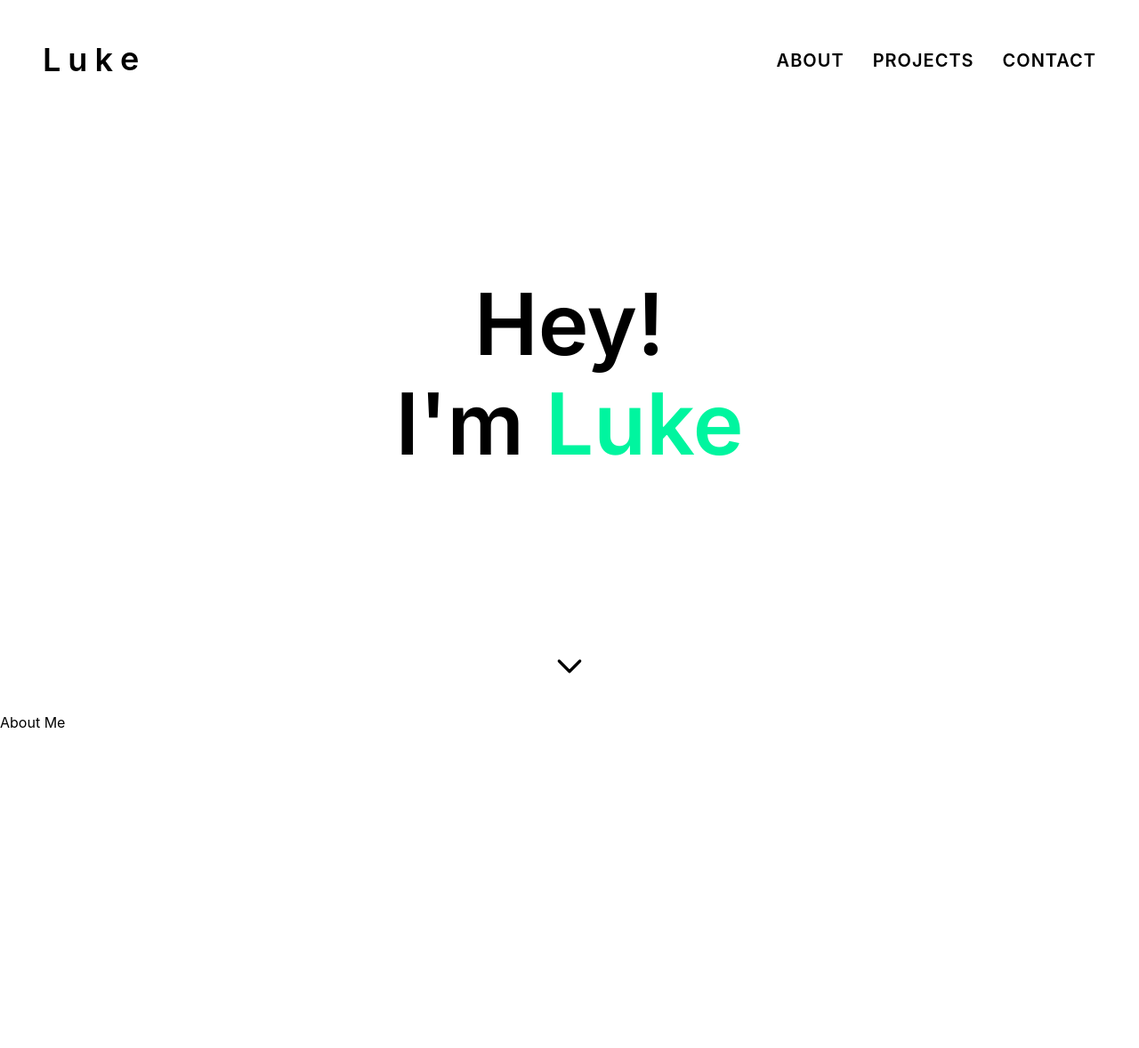
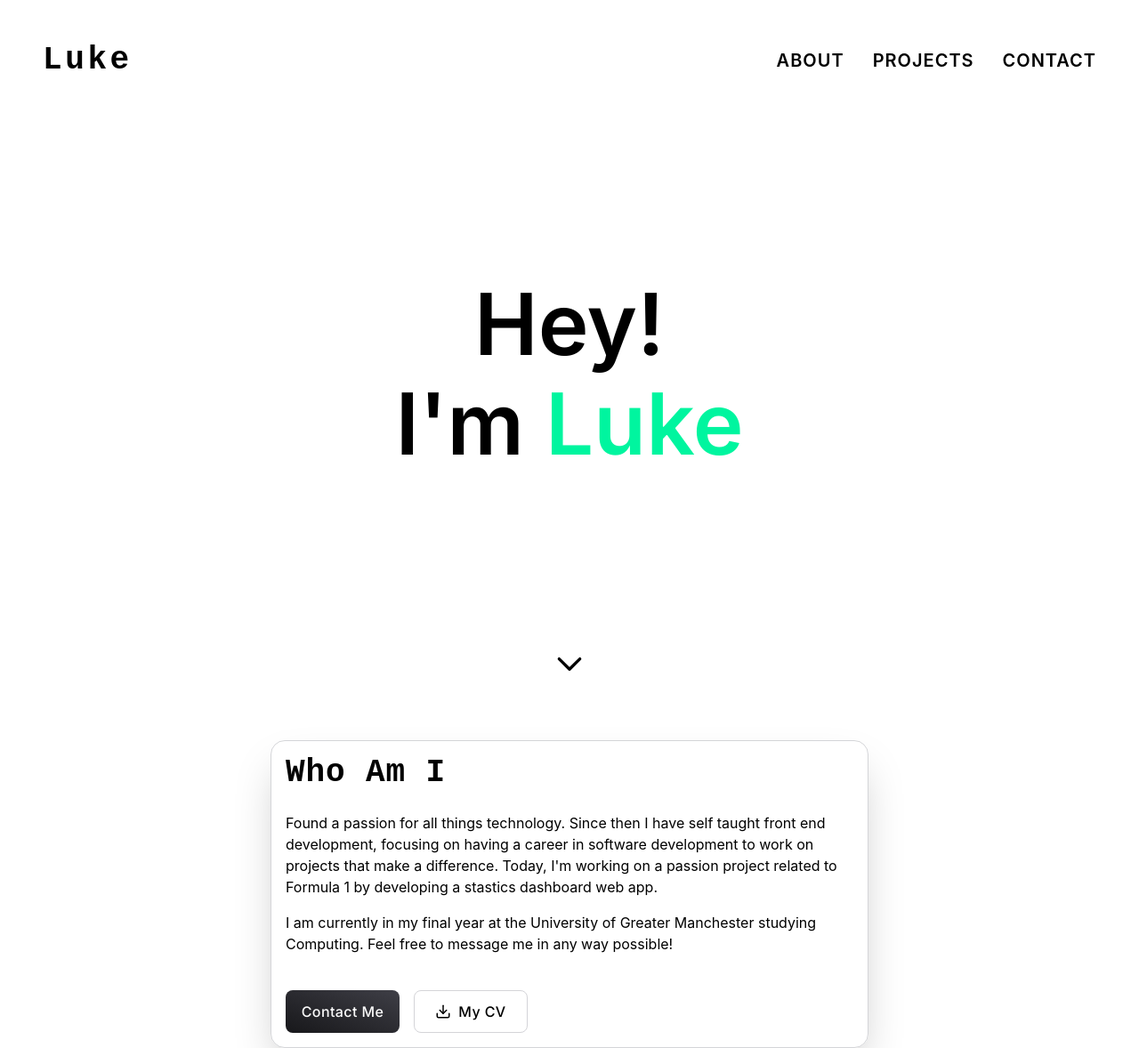
Before and after one commit to lukejbassett/portfolio-website, a React (Vite) app: page / in a window 1280 px wide. Shown: the whole page at 89% size. Before the commit the page ends 824 px from the top, so only its background shows below. Built offline with nearby package versions, Linux system fonts and the light colour scheme; a web font is replaced by a local one.

Commit message:
+ about section, button component, animation folder

```diff
--- /dev/null
+++ b/src/animations/SectionFadeIn.tsx
@@ -0,0 +1,25 @@
+import { motion, useInView } from "framer-motion";
+import React from "react";
+
+type FadeInProps = {
+  children: React.ReactNode;
+};
+
+export const SectionFadeIn = ({ children }: FadeInProps) => {
+  const ref = React.useRef(null);
+  const inView = useInView(ref, { once: true, margin: "-100px" });
+
+  return (
+    <motion.div
+      ref={ref}
+      initial={{ opacity: 0, y: 100 }}
+      animate={inView ? { opacity: 1, y: 0 } : {}}
+      transition={{
+        duration: 1,
+        ease: "easeInOut",
+      }}
+    >
+      {children}
+    </motion.div>
+  );
+};
--- /dev/null
+++ b/src/animations/index.ts
@@ -0,0 +1,2 @@
+export { HeroAnimation } from "../animations/HeroAnimation";
+export { NextSection } from "../animations/NextSection";
--- /dev/null
+++ b/src/components/Button.tsx
@@ -0,0 +1,79 @@
+type Variant = "primary" | "secondary" | "ghost";
+
+type ButtonProps = {
+  children: React.ReactNode;
+  variant?: Variant;
+  href?: string;
+  icon?: React.ReactNode;
+  className?: string;
+} & React.ButtonHTMLAttributes<HTMLButtonElement>;
+
+export const Button = ({
+  children,
+  variant = "primary",
+  href,
+  icon,
+  className = "",
+  ...rest
+}: ButtonProps) => {
+  const variants: Record<Variant, string> = {
+    primary: `
+      text-zinc-50
+      bg-gradient-to-tr from-zinc-900 to-zinc-700
+      hover:shadow-zinc-500/30
+      dark:text-zinc-900
+      dark:from-zinc-50
+      dark:to-zinc-200
+      dark:hover:shadow-zinc-700/30
+    `,
+    secondary: `
+      border border-zinc-300
+      bg-white
+      hover:bg-zinc-100
+      dark:bg-zinc-900
+      dark:border-zinc-700
+      dark:hover:bg-zinc-800
+    `,
+    ghost: `
+      bg-transparent
+      hover:bg-zinc-100
+      dark:hover:bg-zinc-800
+    `,
+  };
+
+  const classes = `
+    group relative overflow-hidden rounded-lg
+    w-32 h-12
+    font-medium
+    transition-all duration-300
+    hover:scale-105 hover:shadow-lg active:scale-95
+    flex items-center justify-center gap-2
+    font-inter tracking-wide
+    ${variants[variant]}
+    ${className}
+  `;
+
+  const content = (
+    <>
+      {icon && <span className="flex items-center">{icon}</span>}
+      <span>{children}</span>
+      <span className="absolute inset-0 flex size-full justify-center transform-[skew(-14deg)_translateX(-100%)] group-hover:duration-1000 group-hover:transform-[skew(-14deg)_translateX(100%)]">
+        <span className="relative h-full w-8 bg-white/20 dark:bg-black/10" />
+      </span>
+    </>
+  );
+
+  if (href) {
+    return (
+      <a href={href} className={classes}>
+        {content}
+      </a>
+    );
+  }
+
+  return (
+    <button {...rest} className={classes}>
+      {content}
+    </button>
+  );
+};
--- a/src/components/Logo.tsx
+++ /dev/null
@@ -1,36 +0,0 @@
-import { motion } from "framer-motion";
-
-type LogoProps = {
-  name: string;
-};
-
-export function Logo({ name }: LogoProps) {
-  return (
-    <span className="flex gap-2 text-4xl font-semibold">
-      {name.split("").map((letter, i) => (
-        <motion.span
-          key={i}
-          animate={{ y: [0, -2, 0] }}
-          whileHover={{
-            y: -10,
-            rotate: [-8, 8, -6, 6, 0],
-            scale: 1.15,
-          }}
-          transition={{
-            y: {
-              duration: 3,
-              repeat: Infinity,
-              ease: "easeInOut",
-              delay: i * 0.2,
-            },
-            rotate: { duration: 0.4 },
-            scale: { duration: 0.2 },
-          }}
-          className="inline-block cursor-default hover:text-accent hover:transition-colors"
-        >
-          {letter}
-        </motion.span>
-      ))}
-    </span>
-  );
-}
--- /dev/null
+++ b/src/components/SectionHeader.tsx
@@ -0,0 +1,11 @@
+type SectionHeaderProps = {
+  children: React.ReactNode;
+};
+
+export function SectionHeader({ children }: SectionHeaderProps) {
+  return (
+    <h2 className="text-4xl font-code tracking-wide font-semibold pb-6">
+      {children}
+    </h2>
+  );
+}
--- a/src/components/index.ts
+++ b/src/components/index.ts
@@ -1,5 +1,3 @@
-export { HeroAnimation } from "./HeroAnimation";
-export { NextSection } from "./NextSection";
 export { Navbar } from "./Navbar";
 export { NavLink } from "./NavLink";
-export { Logo } from "./Logo";
+export { Button } from "./Button";
--- a/src/index.css
+++ b/src/index.css
@@ -4,3 +4,9 @@
 html {
   scroll-behavior: smooth;
 }
+section + section {
+  padding-top: 2rem;
+}
+p {
+  padding-bottom: 1rem;
+}
--- a/src/sections/About.tsx
+++ b/src/sections/About.tsx
@@ -1,11 +1,38 @@
+import { Button } from "../components";
+import { SectionHeader } from "../components/SectionHeader";
+import { FiDownload } from "react-icons/fi";
+
 export function About() {
   return (
-    <>
-      <section id="about">
-        <div>
-          <h1>About Me</h1>
+    <section id="about" className="container">
+      <div className="m-auto max-w-2xl rounded-2xl p-4 border border-bg-light/20 shadow-2xl">
+        <div className="flex flex-col">
+          <SectionHeader>Who Am I</SectionHeader>
+          <p>
+            Found a passion for all things technology. Since then I have self
+            taught front end development, focusing on having a career in
+            software development to work on projects that make a difference.
+            Today, I'm working on a passion project related to Formula 1 by
+            developing a stastics dashboard web app.
+          </p>
+          <p>
+            I am currently in my final year at the University of Greater
+            Manchester studying Computing. Feel free to message me in any way
+            possible!
+          </p>
+          <div className="flex gap-4 mt-6">
+            <Button href="#contact">Contact Me</Button>
+
+            <Button
+              variant="secondary"
+              icon={<FiDownload size={18} />}
+              href="/assets/CV Luke.pdf"
+            >
+              My CV
+            </Button>
+          </div>
         </div>
-      </section>
-    </>
+      </div>
+    </section>
   );
 }
--- a/src/sections/Hero.tsx
+++ b/src/sections/Hero.tsx
@@ -1,11 +1,14 @@
-import { HeroAnimation, Logo, Navbar, NextSection } from "../components";
+import { Navbar } from "../components";
+import { HeroAnimation, NextSection } from "../animations";
 
 export function Hero() {
   return (
     <>
       <section className="h-screen flex flex-col p-12">
         <header className="flex justify-between items-center">
-          <Logo name="Luke"/>
+          <span className="text-4xl font-semibold tracking-widest font-code">
+            Luke
+          </span>
           <Navbar />
         </header>
         <div className="flex-1 flex flex-col items-center justify-center text-center">
```
Also changed, not shown: src/animations/HeroAnimation.tsx (renamed from src/components/HeroAnimation.tsx), src/animations/NextSection.tsx (renamed from src/components/NextSection.tsx), 1 other file (tests, documents, lock files or other folders).
